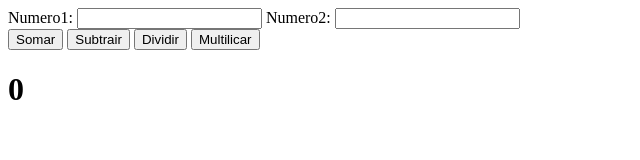
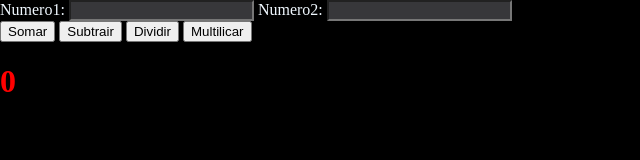
Before and after one commit to victor-dv/webfront, a plain HTML site: page calc.html in a window 1280 px wide. Both pictures are taken after a click on the button "Somar". Shown: the whole page, without its empty margins (0-640 px from the left). Drawn offline with Linux system fonts and the light colour scheme.

Commit message:
Racioccinio valor troca cor

```diff
--- a/calc.css
+++ b/calc.css
@@ -0,0 +1,13 @@
+body{
+    margin: 0 auto;
+    padding: 0px;
+    background-color: black;
+    color: aliceblue;
+
+}
+
+#number1,
+#number2{
+    background-color: rgb(55, 55, 58);
+    color: greenyellow;
+}
--- a/calc.html
+++ b/calc.html
@@ -3,7 +3,7 @@
 <head>
     <meta charset="UTF-8">
     <meta name="viewport" content="width=device-width, initial-scale=1.0">
-
+   <link rel="stylesheet" href="calc.css">
     <title>Document</title>
 </head>
 <body>
--- a/calc.js
+++ b/calc.js
@@ -12,11 +12,27 @@ function calculo(operacao){
             return
         }
         resultado.textContent = finalResult
+
+        if( finalResult >= 0 & finalResult <= 50){
+            resultado.style.color = "red"
+        }else if( finalResult >= 50 & finalResult <=100){
+            resultado.style.color = "blue"
+        }else{
+            resultado.style.color = "green"
+        }
+
+
     }catch(error){
         alert(error)
     }
 
 }
+
+/* Maior q 0 === cor vermelha
+Maior 50 === cor azul
+Maior 100 == cot verde
+
+*/
 
 
 
```
